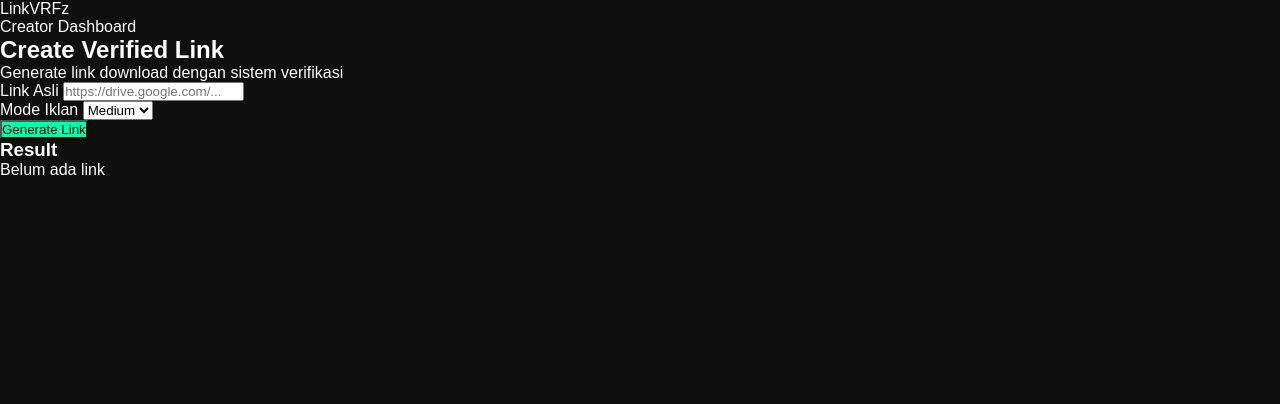
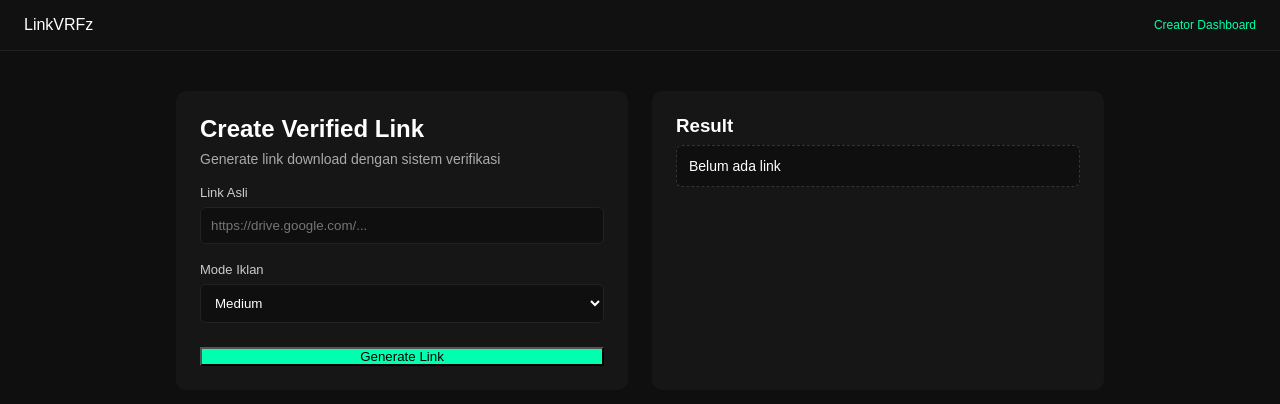
Before and after one commit to debutcmc/LinkVRFz, a plain HTML site: page create/index.html in a window 1280 px wide. Drawn offline with Linux system fonts and the light colour scheme.

Commit message:
Update style.css

```diff
--- a/css/style.css
+++ b/css/style.css
@@ -96,3 +96,90 @@
   color: #666;
   font-size: 14px;
 }
+
+/* DASHBOARD NAV */
+.dash-nav {
+  display: flex;
+  justify-content: space-between;
+  align-items: center;
+  padding: 16px 24px;
+  background: #111;
+  border-bottom: 1px solid #222;
+}
+
+.badge {
+  font-size: 12px;
+  color: #00ffae;
+}
+
+/* DASHBOARD LAYOUT */
+.dash-container {
+  max-width: 960px;
+  margin: 40px auto;
+  padding: 0 16px;
+  display: grid;
+  grid-template-columns: 1fr 1fr;
+  gap: 24px;
+}
+
+/* CARD */
+.dash-card {
+  background: #161616;
+  padding: 24px;
+  border-radius: 10px;
+}
+
+.dash-card h2,
+.dash-card h3 {
+  margin-bottom: 8px;
+}
+
+.sub {
+  color: #aaa;
+  font-size: 14px;
+  margin-bottom: 16px;
+}
+
+/* FORM */
+.field {
+  margin-bottom: 16px;
+}
+
+.field label {
+  font-size: 13px;
+  color: #ccc;
+}
+
+.field input,
+.field select {
+  width: 100%;
+  margin-top: 6px;
+  padding: 10px;
+  border-radius: 6px;
+  border: 1px solid #222;
+  background: #0f0f0f;
+  color: #fff;
+}
+
+/* BUTTON */
+.btn.full {
+  width: 100%;
+  margin-top: 8px;
+}
+
+/* OUTPUT */
+.output-box {
+  background: #0f0f0f;
+  border: 1px dashed #333;
+  padding: 12px;
+  border-radius: 6px;
+  font-size: 14px;
+  word-break: break-all;
+}
+
+/* MOBILE RESPONSIVE */
+@media (max-width: 768px) {
+  .dash-container {
+    grid-template-columns: 1fr;
+  }
+}
```
